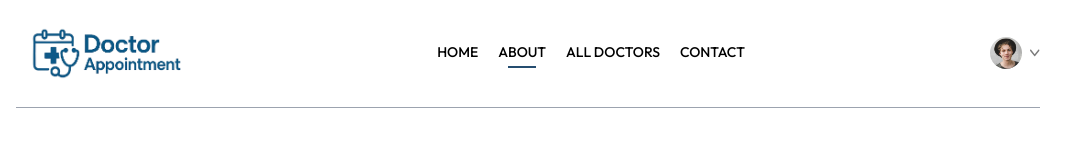
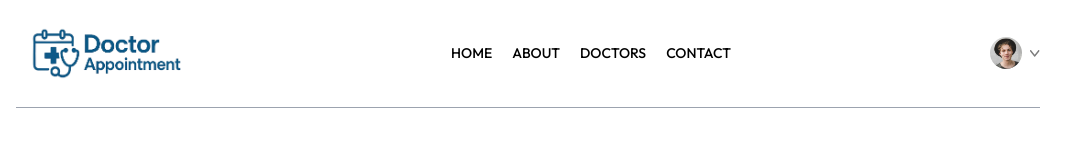
Before and after one commit to umem1125/doctor-appointment-react-js, a React (Vite) app: page /about in a window 1280 px wide. Shown: the top 160 px of the page, without its empty margins (112-1183 px from the left). Built offline with nearby package versions, Linux system fonts and the light colour scheme.

Commit message:
finished

```diff
--- a/src/components/Navbar.jsx
+++ b/src/components/Navbar.jsx
@@ -4,13 +4,12 @@ import { NavLink, useNavigate } from "react-router-dom";
 
 const Navbar = () => {
   const navigate = useNavigate();
-
   const [showMenu, setShowMenu] = useState(false);
   const [token, setToken] = useState(true);
 
   return (
     <div className="flex items-center justify-between text-sm py-4 mb-5 border-b border-b-gray-400">
-      <NavLink to="/">
+      <NavLink to="/" aria-label="Home">
         <img
           className="w-44 cursor-pointer"
           src={assets.doctor_app_logo}
@@ -18,34 +17,25 @@ const Navbar = () => {
         />
       </NavLink>
       <ul className="hidden md:flex items-start gap-5 font-medium">
-        <NavLink to="/">
-          <li className="py-1">HOME</li>
-          <hr className="border-none outline-none h-0.5 bg-primary w-3/5 m-auto hidden" />
-        </NavLink>
-        <NavLink to="/about">
-          <li className="py-1">ABOUT</li>
-          <hr className="border-none outline-none h-0.5 bg-primary w-3/5 m-auto hidden" />
-        </NavLink>
-        <NavLink to="/doctors">
-          <li className="py-1">ALL DOCTORS</li>
-          <hr className="border-none outline-none h-0.5 bg-primary w-3/5 m-auto hidden" />
-        </NavLink>
-        <NavLink to="/contact">
-          <li className="py-1">CONTACT</li>
-          <hr className="border-none outline-none h-0.5 bg-primary w-3/5 m-auto hidden" />
-        </NavLink>
+        {["/", "/about", "/doctors", "/contact"].map((path, index) => (
+          <NavLink key={index} to={path} activeClassName="text-primary">
+            <li className="py-1 hover:text-primary transition-colors duration-200">
+              {path === "/" ? "HOME" : path.slice(1).toUpperCase()}
+            </li>
+          </NavLink>
+        ))}
       </ul>
-      <div className="flex item-center gap-4">
+      <div className="flex items-center gap-4">
         {token ? (
-          <div className="flex item-center gap-2 cursor-pointer group relative">
+          <div className="flex items-center gap-2 cursor-pointer group relative">
             <img
               className="w-8 rounded-full"
               src={assets.profile_pic}
-              alt="Profile Pict"
+              alt="Profile"
             />
-            <img className="w-2.5" src={assets.dropdown_icon} alt="#" />
+            <img className="w-2.5" src={assets.dropdown_icon} alt="Dropdown" />
             <div className="absolute top-0 right-0 pt-14 text-base font-medium text-gray-600 z-20 hidden group-hover:block">
-              <div className="min-w-48 bg-stone-100 rounded flex flex-col gap4 p-4">
+              <div className="min-w-48 bg-stone-100 rounded flex flex-col gap-4 p-4">
                 <p
                   onClick={() => navigate("/my-profile")}
                   className="hover:text-primary cursor-pointer"
@@ -75,6 +65,42 @@ const Navbar = () => {
             Create Account
           </button>
         )}
+        <img
+          onClick={() => setShowMenu(!showMenu)}
+          src={assets.menu_icon}
+          alt="Menu"
+          className="w-6 md:hidden cursor-pointer"
+        />
+        {/* Mobile Menu */}
+        <div
+          className={`${
+            showMenu ? "fixed w-full" : "h-0 w-0"
+          } md:hidden right-0 top-0 bottom-0 z-20 overflow-hidden bg-white transition-all`}
+        >
+          <div className="flex items-center justify-between px-5 py-5">
+            <img className="w-36" src={assets.logo} alt="Logo" />
+            <img
+              className="w-7 cursor-pointer"
+              onClick={() => setShowMenu(false)}
+              src={assets.cross_icon}
+              alt="Close Menu"
+            />
+          </div>
+          <ul className="flex flex-col items-center gap-2 mt-5 px-5 text-lg font-medium">
+            {["/", "/about", "/doctors", "/contact"].map((path, index) => (
+              <NavLink
+                key={index}
+                to={path}
+                onClick={() => setShowMenu(false)}
+                activeClassName="text-primary"
+              >
+                <li className="py-2 hover:text-primary transition-colors duration-200">
+                  {path === "/" ? "HOME" : path.slice(1).toUpperCase()}
+                </li>
+              </NavLink>
+            ))}
+          </ul>
+        </div>
       </div>
     </div>
   );
```
